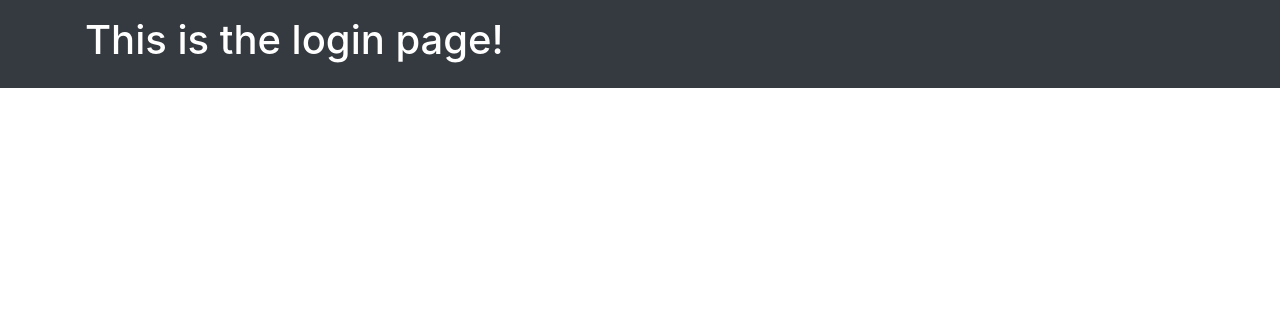
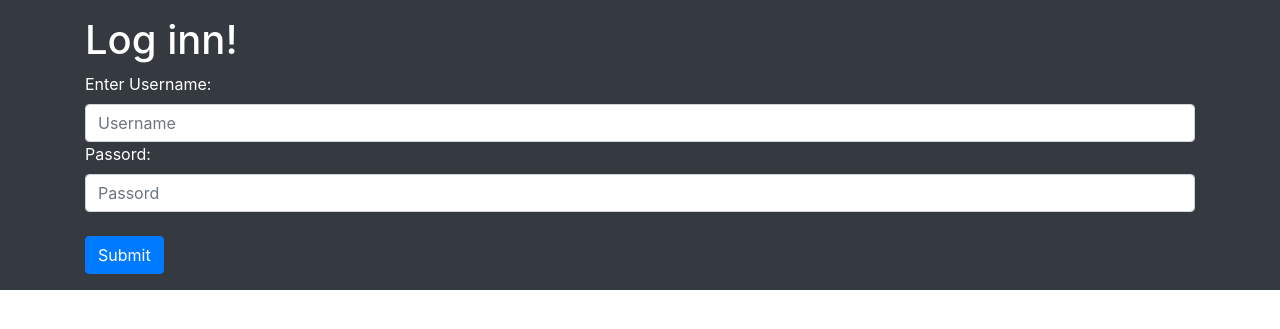
Before and after one commit to MatiasRamsland01/Banking-Website, a Flask app: page /login in a window 1280 px wide. Shown: the part 56-385 px from the top of the page. Run offline with Flask 2, Linux system fonts and the light colour scheme; some libraries are stand-ins or nearby versions.

Commit message:
made: login form, basic home page

```diff
--- a/website/templates/base.html
+++ b/website/templates/base.html
@@ -15,6 +15,7 @@
       href="https://stackpath.bootstrapcdn.com/font-awesome/4.7.0/css/font-awesome.min.css"
       crossorigin="anonymous"
     />
+    <link rel="stylesheet" href="stylesheet.css">
   <title>{% block title %}{% endblock %}</title>
 </head>
 <body>
--- a/website/templates/login.html
+++ b/website/templates/login.html
@@ -2,8 +2,25 @@
 <!--Takes the code from base but overwrites it with the code you type in here-->
 {% block title %}Home{% endblock %}
 {% block body %}
-<h1>
-  This is the login page!
-</h1>
+<h1>Log inn!</h1>
+
+<form name="Log in">
+
+  <div class="Log in form" name="username">
+    <label for="name">Enter Username: </label>
+    <input type="text" class="form-control" id="name" name="username" placeholder="Username">
+  </div>
+
+  <div class="Log in form" name="password">
+    <label for="name">Passord: </label>
+    <input type="text" class="form-control" id="pass" name="password" placeholder="Passord">
+  </div>
+
+  <div class ="Log in form" name="submit">
+    <br>
+    <button type="submit" class="btn btn-primary">Submit</button>
+  </div>
+
+</form>
 
 {% endblock %}
--- a/website/templates/signup.html
+++ b/website/templates/signup.html
@@ -3,7 +3,7 @@
 {% block title %}Sign Up{% endblock %}
 {% block body %}
 <form method="POST">
-  <h3 align="center">Sign up (outline) CSS = simple bootstrap</h3>
+  <h3>Sign up (outline) CSS = simple bootstrap</h3>
   <div class="form-group">
     <label for="name">Full Name</label>
     <input type="text" class="form-control" id="name" name="name" placeholder="Enter Full Name">
```
Also changed, not shown: website/templates/home.html (+27 -1 lines), website/templates/stylesheet.css (added, +13 -0 lines).
